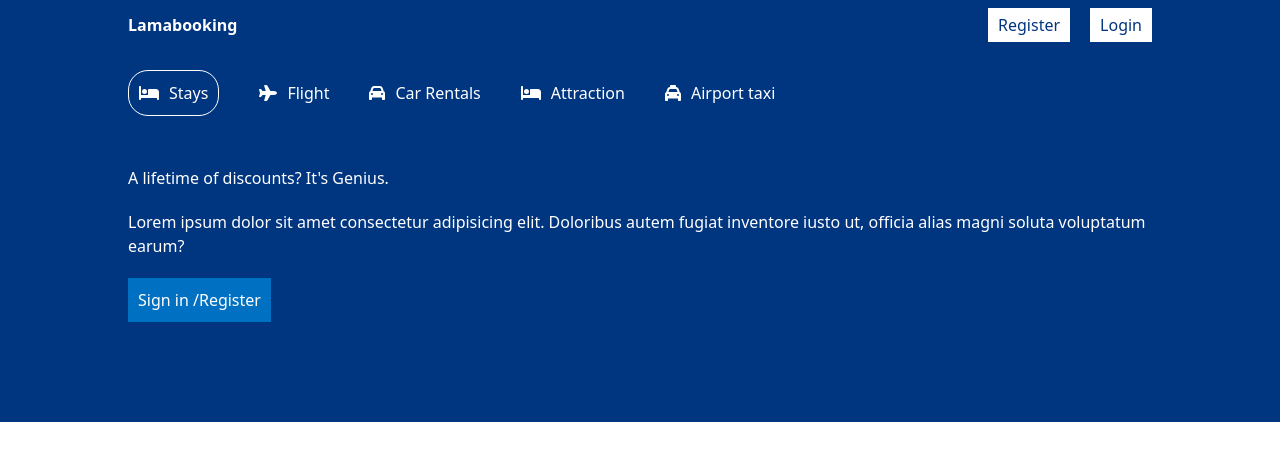
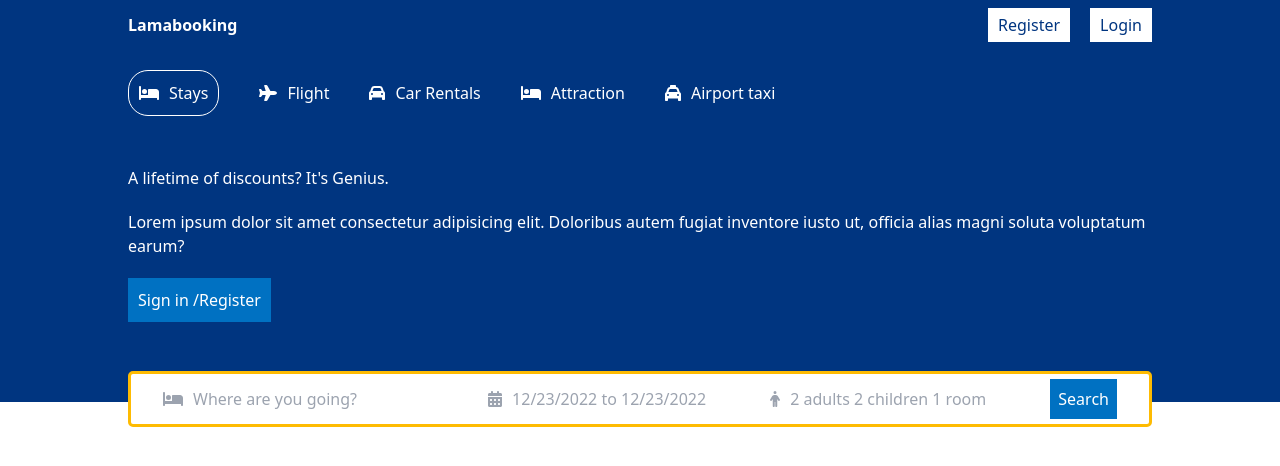
Before and after one commit to ELHARFALI/empty--5, a React (Create React App) app: page / in a window 1280 px wide. Shown: the top 466 px of the page. Built offline with nearby package versions, Linux system fonts and the light colour scheme.

Commit message:
Add Search bar && Calendar

```diff
--- a/package.json
+++ b/package.json
@@ -10,6 +10,7 @@
     "@testing-library/react": "^13.4.0",
     "@testing-library/user-event": "^13.5.0",
     "react": "^18.2.0",
+    "react-date-range": "^1.4.0",
     "react-dom": "^18.2.0",
     "react-router-dom": "^6.6.1",
     "react-scripts": "5.0.1",
--- a/src/components/Header.jsx
+++ b/src/components/Header.jsx
@@ -1,13 +1,26 @@
 import {FontAwesomeIcon} from '@fortawesome/react-fontawesome'
-import { faBed, faTaxi, faPlane, faCar } from '@fortawesome/free-solid-svg-icons'
+import { faBed, faTaxi, faPlane, faCar, faCalendarDay, faCalendarDays, faPerson } from '@fortawesome/free-solid-svg-icons'
 import { useState } from 'react'
+import { addDays } from 'date-fns';
+import { format } from 'date-fns';
+import { DateRange } from 'react-date-range'
+import 'react-date-range/dist/styles.css'; // main css file
+import 'react-date-range/dist/theme/default.css'; // theme css file
 
 const Header = () => {
     const [active, setActive] = useState(true)
+    const [openDate, setOpenDate] = useState(false)
+    const [date, setDate] = useState([
+        {
+          startDate: new Date(),
+          endDate: new Date(),
+          key: 'selection'
+        }
+      ])
 
   return (
-    <div className='bg-[#003580] text-white flex justify-center '>
-        <div className='w-full max-w-[1024px] mt-[20px] mb-[100px] mx-0 '>
+    <div className='bg-[#003580] text-white flex justify-center relative'>
+        <div className='w-full max-w-[1024px] mt-[20px] mb-[80px] mx-0 '>
             <div className='flex gap-[40px] mb-[50px]'>
                 <div className={`flex items-center gap-[10px] ${active ? 'border border-solid border-white rounded-[20px] p-[10px]' : ''}`}>
                     <FontAwesomeIcon icon={faBed} />
@@ -33,6 +46,32 @@ const Header = () => {
             <h1 className='my-[20px]'>A lifetime of discounts? It's Genius.</h1>
             <p className='my-[20px]'>Lorem ipsum dolor sit amet consectetur adipisicing elit. Doloribus autem fugiat inventore iusto ut, officia alias magni soluta voluptatum earum?</p>
             <button className='bg-[#0071c2] text-white font-[500] border-none cursor-pointer p-[10px] '>Sign in /Register</button>
+
+            <div className='h-[30px] bg-white border-[3px] border-solid border-[#febb02] flex items-center justify-around py-[25px] rounded-[5px] absolute bottom-[-25px] w-full max-w-[1024px] '>
+                <div className='flex items-center gap-[10px]  '>
+                    <FontAwesomeIcon icon={faBed} className='text-gray-400' />
+                    <input type="text" placeholder='Where are you going?' className='border-none outline-none text-gray-500' />
+                </div>
+                <div className='flex items-center gap-[10px]  '>
+                    <FontAwesomeIcon icon={faCalendarDays} className='text-gray-400' />
+                    <span onClick={() => setOpenDate((prev) => !prev)} className='text-gray-400 cursor-pointer'>{`${format(date[0].startDate, 'MM/dd/yyyy')} to ${format(date[0].endDate, 'MM/dd/yyyy')}`}</span>
+                    {openDate && <DateRange
+                        editableDateInputs={false}
+                        onChange={item => setDate([item.selection])}
+                        moveRangeOnFirstSelection={false}
+                        ranges={date}
+                        className='absolute top-[55px] border border-gray-400 rounded-2xl overflow-hidden'
+                    />}
+                </div>
+                <div className='flex items-center gap-[10px]  '>
+                    <FontAwesomeIcon icon={faPerson} className='text-gray-400' />
+                    <span className='text-gray-400 cursor-pointer'>2 adults 2 children 1 room</span>
+                </div>
+                <div className='flex items-center gap-[10px]  '>
+                    <button className='bg-[#0071c2] text-white font-[500] border-none cursor-pointer p-[8px] '>Search</button>
+                </div>
+            </div>
+
         </div>
     </div>
   )
```
Also changed, not shown: 1 other file (tests, documents, lock files or other folders).
